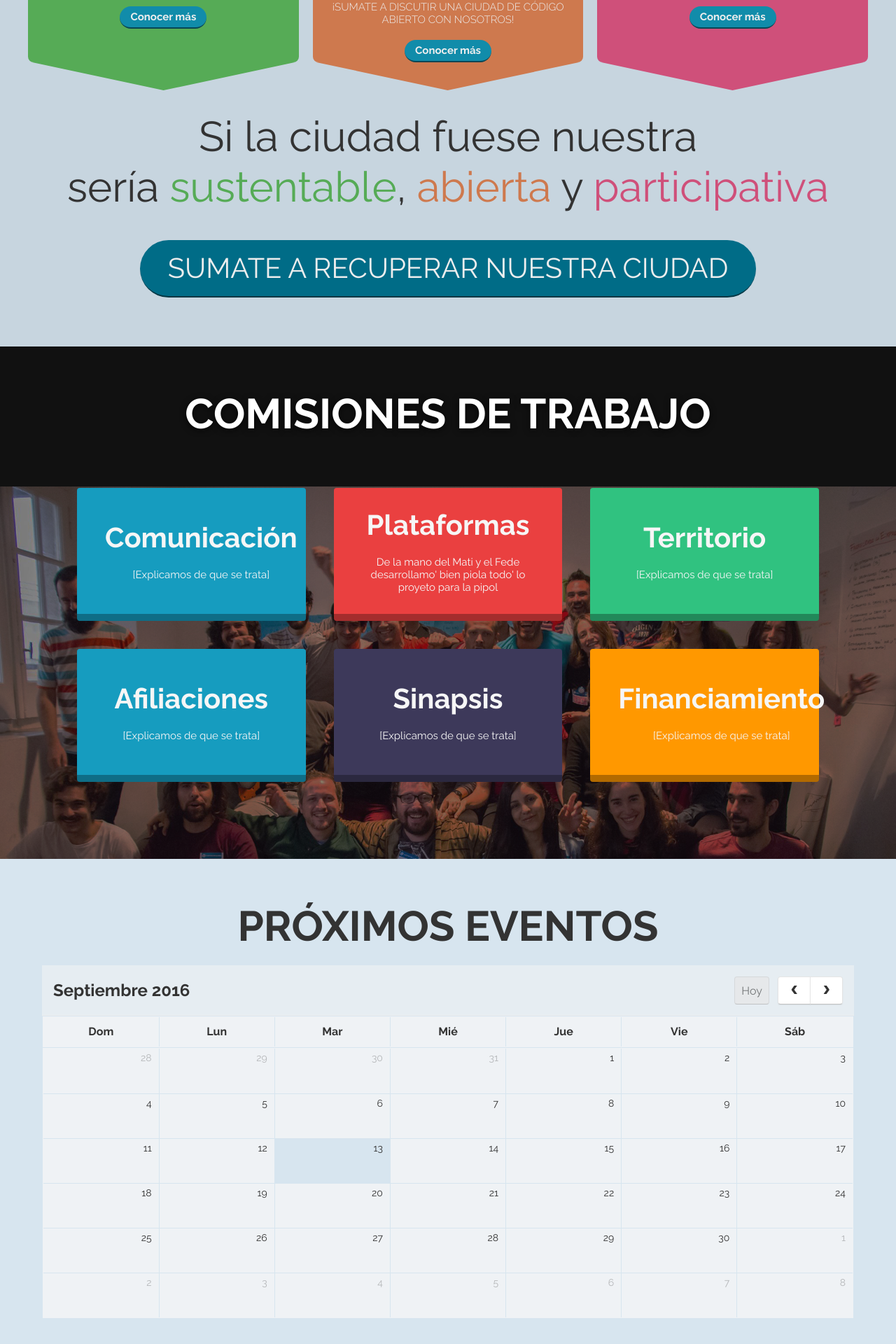
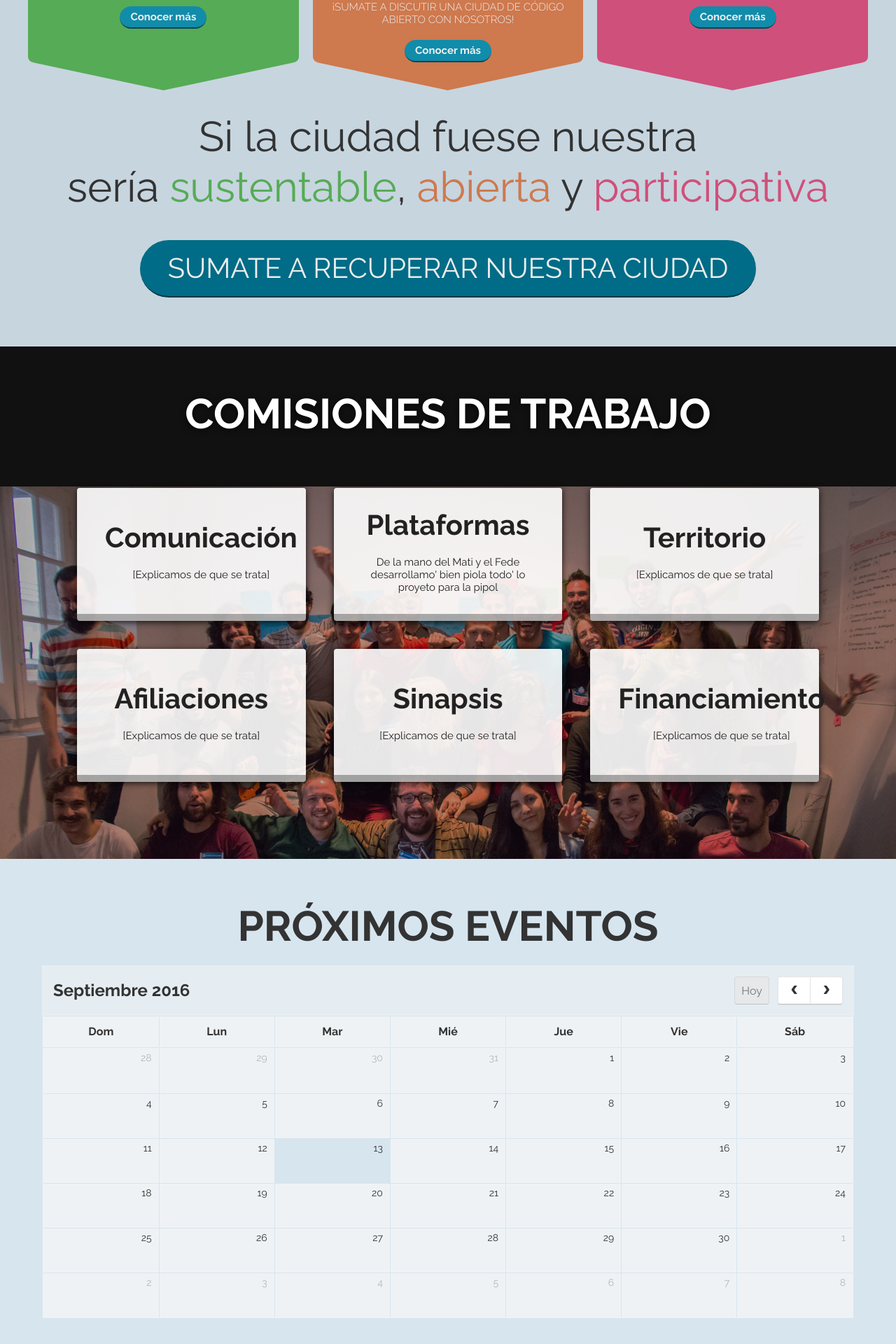
Before and after one commit to PartidoDeLaRed/partidodelared.github.io, a Jekyll site: the page built from index.html, in a window 1280 px wide. Shown: the part 1459-3379 px from the top of the page at 70% size. Built offline with Jekyll 4.4.1, drawn with Linux system fonts in a browser that asks for light colours.

Commit message:
change comisiones style

```diff
--- a/css/styles.css
+++ b/css/styles.css
@@ -424,7 +424,7 @@ a {
 }
 
 .op-5 {
-    opacity: .5;
+    opacity: .7;
 }
 
 .pad10 {
@@ -600,6 +600,9 @@ a {
     border-bottom: 10px solid rgba(0,0,0,.3);
     padding: 40px;
     min-height: 190px;
+    background: rgba(255,255,255,.9) !important;
+    color: #222;
+    box-shadow: 0 2px 10px rgba(0,0,0,.8);
 }
 
 #equipo .list-item:hover {
```
